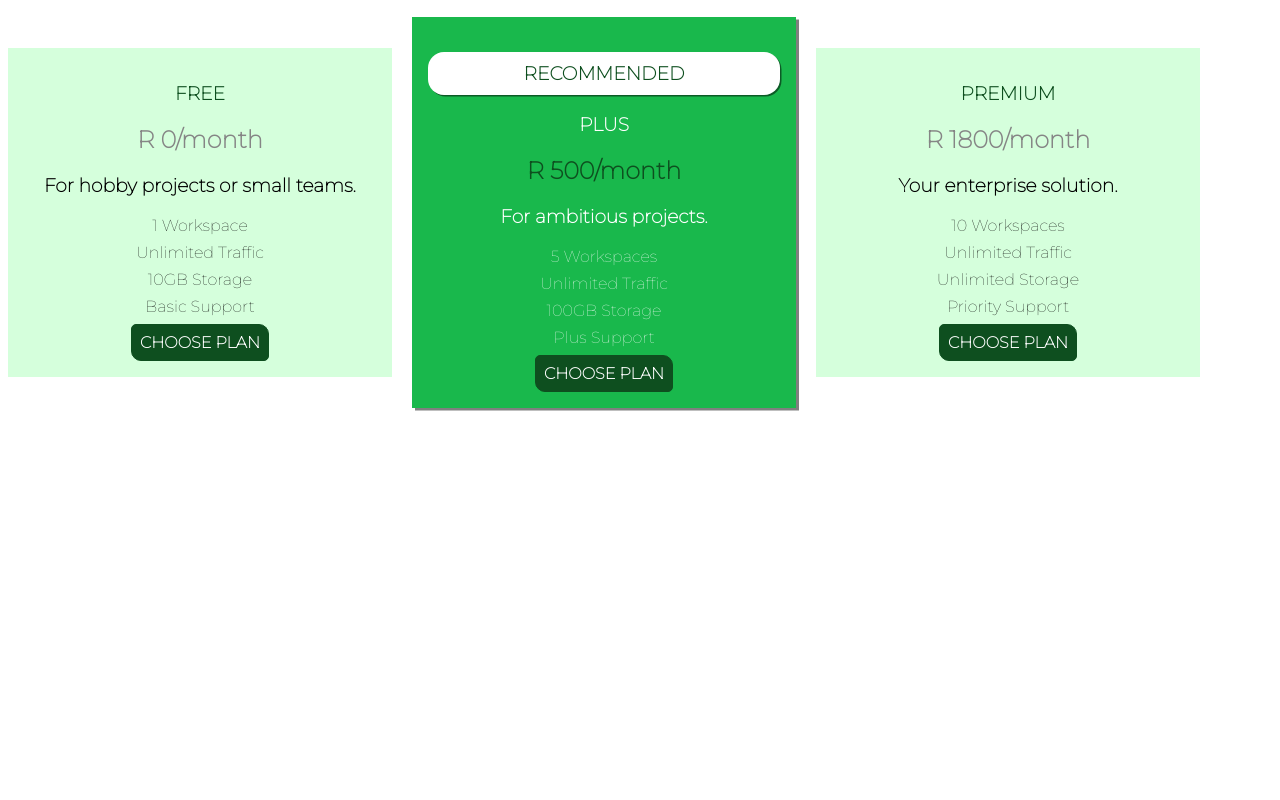
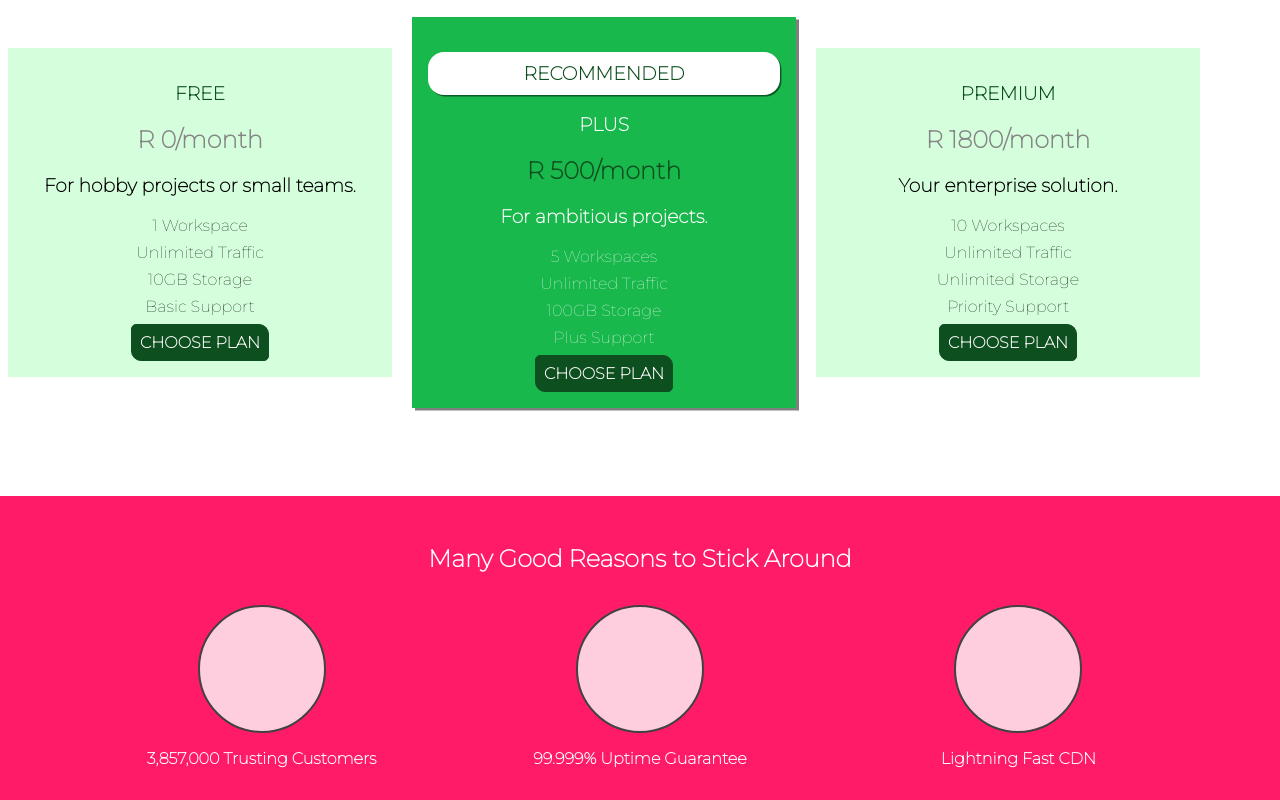
Before and after one commit to irvin-1999/Uhost, a plain HTML site: page index.html in a window 1280 px wide. Shown: the part 628-1428 px from the top of the page. Before the commit the page ends 1044 px from the top, so only its background shows below. Drawn offline with Linux system fonts and the light colour scheme.

Commit message:
added a feature sections and styled them

```diff
--- a/index.html
+++ b/index.html
@@ -85,6 +85,29 @@
                 </article>
             </div>
         </section>
+        <section id="key--features">
+            <h1 class="section-title">Many Good Reasons to Stick Around</h1>
+            <ul class="key--feature__list">
+                <li class="key--feature">
+                    <div class="key--feature__image">
+
+                    </div>
+                    <p class="key--feature__description">3,857,000 Trusting Customers</p>
+                </li>
+                <li class="key--feature">
+                    <div class="key--feature__image">
+
+                    </div>
+                    <p class="key--feature__description">99.999% Uptime Guarantee</p>
+                </li>
+                <li class="key--feature">
+                    <div class="key--feature__image">
+
+                    </div>
+                    <p class="key--feature__description">Lightning Fast CDN</p>
+                </li>
+            </ul>
+        </section>
     </main>
 </body>
 
--- a/style.css
+++ b/style.css
@@ -93,6 +93,49 @@ font-family: 'Anton',sans-serif;
     box-shadow: inset;
 }
 
+.Button:focus{
+    outline: none;
+}
+
+#key--features{
+    background: #ff1b68;
+    margin-top: 80px;
+    padding: 16px;
+}
+
+#key--features .section-title{
+    color: #fff;
+    margin: 32px;
+}
+
+.key--feature__list{
+    list-style: none;
+    margin: 0;
+    padding: 0;
+    text-align: center;
+}
+
+.key--feature{
+    display: inline-block;
+    width: 30%;
+    vertical-align: top;
+}
+
+.key--feature__image{
+    background: #ffcede;
+    width: 128px;
+    height: 128px;
+    border: 2px solid #424242;
+    border-radius: 50%;
+    margin: auto;
+}
+
+.key--feature__description{
+    text-align: center;
+    font-weight: bold;
+    color: #fff;
+}
+
 .main-header{
     width: 100%;
     background-color: #2ddf5c;
```
